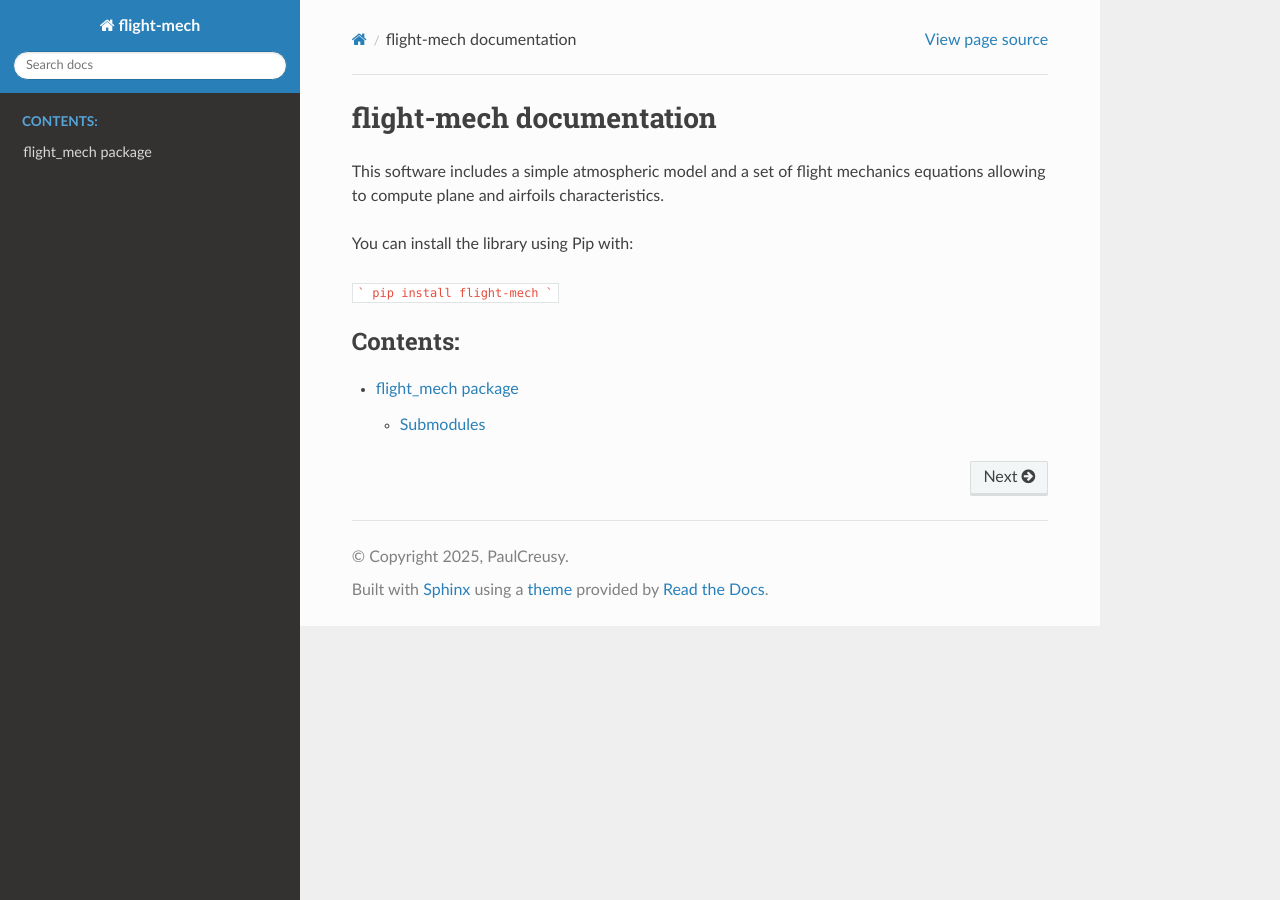
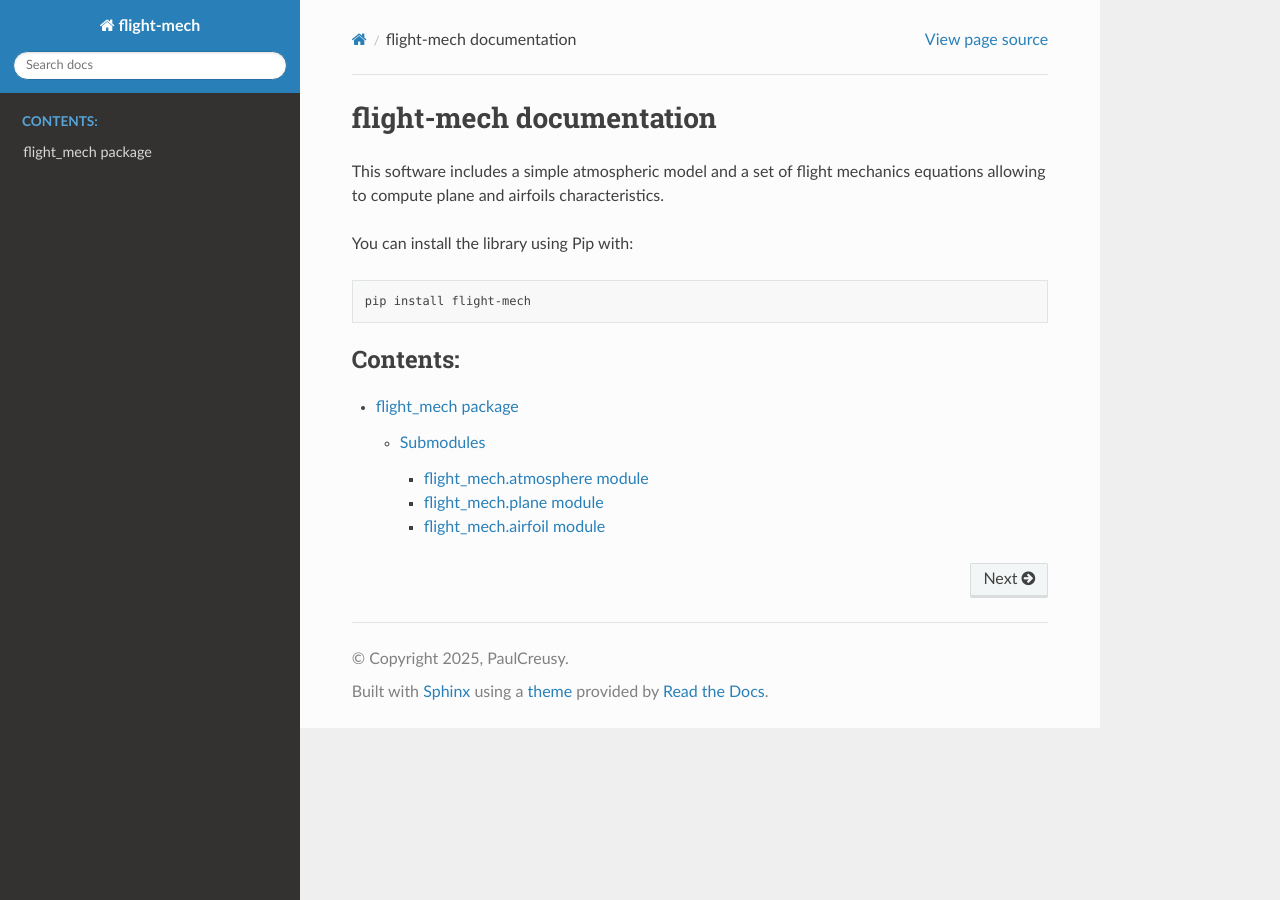
Before and after one commit to PaulCreusy/flight-mech, a Sphinx documentation site: the page built from docs/index.rst, in a window 1280 px wide. Built offline with Sphinx 7.4.7 and the Read the Docs theme 3.1.0, drawn with Linux system fonts in a browser that asks for light colours.

Commit message:
fix documentation

````diff
--- a/docs/conf.py
+++ b/docs/conf.py
@@ -7,9 +7,9 @@
 
 import os
 import sys
-# sys.path.insert(
-#     0, 'C:\\Users\\paulc\\Documents\\Projets\\Flight-Mechanics-Calculator')
-sys.path.append(".")
+sys.path.insert(
+    0, os.path.abspath('..'))
+# sys.path.append(".")
 
 # -- Project information -----------------------------------------------------
 # https://www.sphinx-doc.org/en/master/usage/configuration.html#project-information
--- /dev/null
+++ b/docs/flight_mech.airfoil.rst
@@ -0,0 +1,7 @@
+flight\_mech.airfoil module
+==============================
+
+.. automodule:: flight_mech.airfoil
+   :members:
+   :undoc-members:
+   :show-inheritance:
--- a/docs/flight_mech.rst
+++ b/docs/flight_mech.rst
@@ -14,3 +14,4 @@ Submodules
 
    flight_mech.atmosphere
    flight_mech.plane
+   flight_mech.airfoil
--- a/docs/index.rst
+++ b/docs/index.rst
@@ -10,13 +10,12 @@ This software includes a simple atmospheric model and a set of flight mechanics
 
 You can install the library using Pip with:
 
-```
-pip install flight-mech
-```
+.. code-block:: bash
 
+   pip install flight-mech
 
 .. toctree::
-   :maxdepth: 2
+   :maxdepth: 3
    :caption: Contents:
 
    flight_mech
````
Also changed, not shown: 1 other file.
